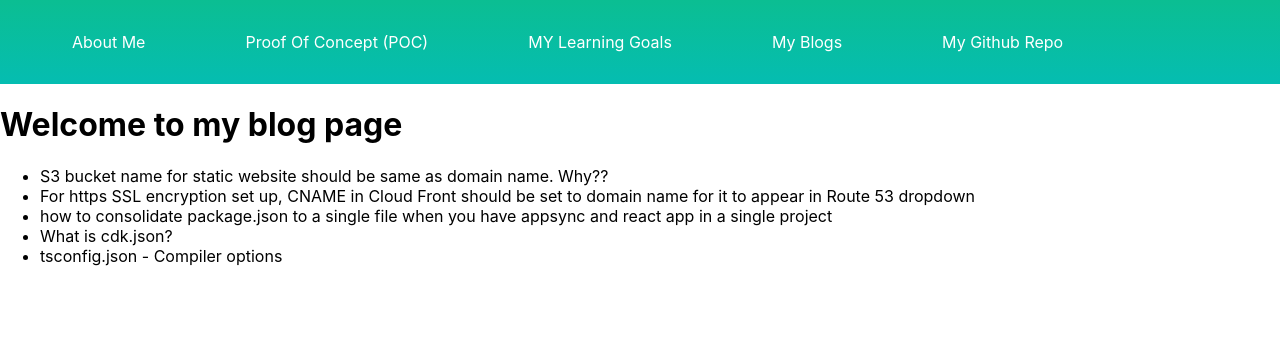
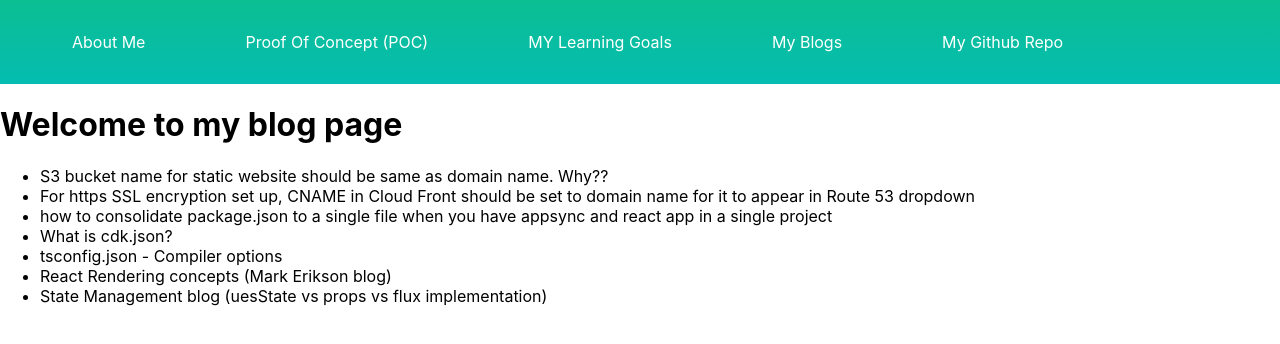
Before and after one commit to Prism-it-services/react-demo, a React (Create React App) app: page /my-blogs in a window 1280 px wide. Shown: the top 344 px of the page. Built offline with nearby package versions, Linux system fonts and the light colour scheme.

Commit message:
minor changes to blog

```diff
--- a/src/components/MyBlogs/MyBlogs.tsx
+++ b/src/components/MyBlogs/MyBlogs.tsx
@@ -11,6 +11,8 @@ return (
     <li>how to consolidate package.json to a single file when you have appsync and react app in a single project</li>
     <li>What is cdk.json?</li>
     <li>tsconfig.json - Compiler options</li>
+    <li>React Rendering concepts (Mark Erikson blog)</li>
+    <li>State Management blog (uesState vs props vs flux implementation)</li>
 </ul>
 </>
 )};
```
